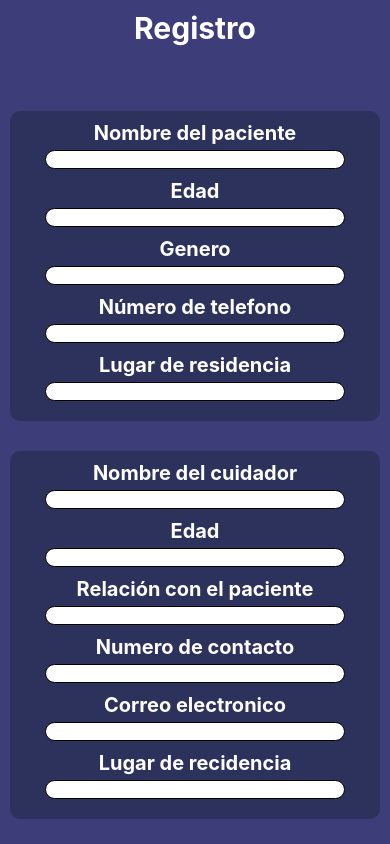
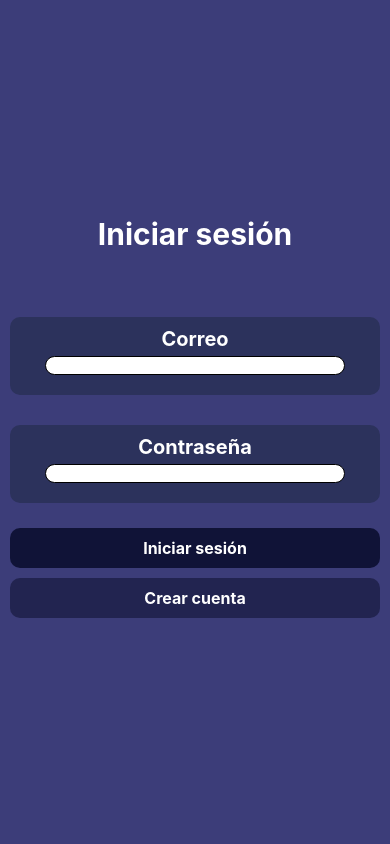
Before and after one commit to AldoJSM/pastillero, a React Native app: screen / in a window 390 px wide. Built offline with nearby package versions, Linux system fonts and the light colour scheme.

Commit message:
Login con auth funcionando

```diff
--- a/src/containers/auth/screens/LoginScreen.tsx
+++ b/src/containers/auth/screens/LoginScreen.tsx
@@ -1,23 +1,38 @@
-import { StyleSheet, Text, View } from 'react-native'
-import React from 'react'
+import { Alert, StyleSheet, Text, View } from 'react-native'
+import React, {useState} from 'react'
 import { useSafeAreaInsets } from 'react-native-safe-area-context'
-import { button, COLORS, inputText, primaryButton } from '@core'
+import { button, COLORS, inputText, loguearse, primaryButton } from '@core'
 
 export const LoginScreen = () => {
     const {top}=useSafeAreaInsets()
+    const [correo, setEmail] = useState("");
+    const [password, setPassword] = useState("");
+
+  const handleLogin = async () => {
+      const user = await loguearse({ correo, password});
+      if (user.success) {
+        Alert.alert("Éxito al loguearse",);
+      }else{
+        alert("Error");
+      }
+
+
+  };
+
+
   return (
     <View style={[styles.container, {paddingTop: top}]}>
       <Text style={styles.title}>Iniciar sesión</Text>
       <View style={styles.inputContainer}>
         <Text style={styles.texts}>Correo</Text>
-        {inputText()}
+        {inputText({value:correo, onChangeText:setEmail})}
       </View>
       <View style={styles.inputContainer}>
         <Text style={styles.texts}>Contraseña</Text>
-        {inputText()}
+        {inputText({value:password, onChangeText:setPassword})}
       </View>
 
-      {primaryButton({text:'Iniciar sesión', oneTouch:()=>{alert('Te has logueado correctamente')}})}
+      {primaryButton({text:'Iniciar sesión', oneTouch:handleLogin})}
       {button({text:'Crear cuenta', oneTouch:()=>{alert('a que te lleve a la pantalla de registro')}})}
 
     </View>
--- a/src/containers/auth/screens/RegisterScreen.tsx
+++ b/src/containers/auth/screens/RegisterScreen.tsx
@@ -10,7 +10,7 @@ const [paciente, setPaciente] = useState({
   nombreDelPaciente: '',
   edadDelPaciente: '',
   generoDelPaciente: '',
-  NumeroTelPaciente: '',
+  numeroTelPaciente: '',
   lugarDeResidenciaDelPaciente: '',
 });
 
@@ -19,7 +19,7 @@ const [cuidador, setCuidador] = useState({
   nombreDelCuidador: '',
   edadDelCuidador: '',
   relacionConElPaciente: '',
-  NumeroTelCuidador: '',
+  numeroTelCuidador: '',
   lugarDeResidenciaDelCuidador: '',
   correoElectronico: '',
   password: '',
@@ -34,6 +34,32 @@ const handleChangeCuidador = (key: keyof typeof cuidador, value: string) => {
 };
 
 const handleRegister = async () => {
+  for (const key in paciente) {
+    if (!paciente[key as keyof typeof paciente]) {
+      Alert.alert("Error", `El campo ${key} del paciente es obligatorio.`);
+      return;
+    }
+  }
+  for (const key in cuidador) {
+    if (!cuidador[key as keyof typeof cuidador]) {
+      Alert.alert("Error", `El campo ${key} del cuidador es obligatorio.`);
+      return;
+    }
+  }
+
+  //Validar formato de correo electrónico
+  const emailRegex = /^[^\s@]+@[^\s@]+\.[^\s@]+$/;
+  if (!emailRegex.test(cuidador.correoElectronico)) {
+    Alert.alert("Error", "Ingrese un correo válido.");
+    return;
+  }
+
+  //Validar que la contraseña tenga al menos 6 caracteres
+  if (cuidador.password.length < 6) {
+    Alert.alert("Error", "La contraseña debe tener al menos 6 caracteres.");
+    return;
+  }
+
   try {
     await registrarPaciente(paciente);
     await registrarUsuario(cuidador);
@@ -61,7 +87,7 @@ const handleRegister = async () => {
         <Text style={styles.texts}>Genero</Text>
         {inputText({value:paciente.generoDelPaciente, onChangeText:(text)=>handleChangePaciente('generoDelPaciente', text)})}
         <Text style={styles.texts}>Número de telefono</Text>
-        {inputText({value:paciente.NumeroTelPaciente, onChangeText:(text)=>handleChangePaciente('NumeroTelPaciente', text)})}
+        {inputText({value:paciente.numeroTelPaciente, onChangeText:(text)=>handleChangePaciente('numeroTelPaciente', text)})}
         <Text style={styles.texts}>Lugar de residencia</Text>
         {inputText({value:paciente.lugarDeResidenciaDelPaciente, onChangeText:(text)=>handleChangePaciente('lugarDeResidenciaDelPaciente', text)})}
 
@@ -74,13 +100,14 @@ const handleRegister = async () => {
         <Text style={styles.texts}>Relación con el paciente</Text>
         {inputText({value:cuidador.relacionConElPaciente, onChangeText:(text)=>handleChangeCuidador('relacionConElPaciente', text)})}
         <Text style={styles.texts}>Numero de contacto</Text>
-        {inputText({value:cuidador.NumeroTelCuidador, onChangeText:(text)=>handleChangeCuidador('NumeroTelCuidador', text)})}
-        <Text style={styles.texts}>Correo electronico</Text>
-        {inputText({value:cuidador.correoElectronico, onChangeText:(text)=>handleChangeCuidador('correoElectronico', text)})}
+        {inputText({value:cuidador.numeroTelCuidador, onChangeText:(text)=>handleChangeCuidador('numeroTelCuidador', text)})}
         <Text style={styles.texts}>Lugar de recidencia</Text>
         {inputText({value:cuidador.lugarDeResidenciaDelCuidador, onChangeText:(text)=>handleChangeCuidador('lugarDeResidenciaDelCuidador', text)})}
       </View>
+
       <View style={styles.inputContainer}>
+      <Text style={styles.texts}>Correo electronico</Text>
+      {inputText({value:cuidador.correoElectronico, onChangeText:(text)=>handleChangeCuidador('correoElectronico', text)})}
         <Text style={styles.texts}>Contraseña</Text>
         {inputText({value:cuidador.password, onChangeText:(text)=>handleChangeCuidador('password', text)})}
       </View>
--- a/src/core/navigation/index.tsx
+++ b/src/core/navigation/index.tsx
@@ -14,7 +14,7 @@ export function NavigationApp() {
     //funcion de stack para la autenticacion login|register
     function AuthStack() {
         return(
-            <Stack.Navigator initialRouteName='register'>
+            <Stack.Navigator initialRouteName='login'>
                 <Stack.Screen
                     name='login'
                     component={LoginScreen}
--- a/src/core/services/firebase.ts
+++ b/src/core/services/firebase.ts
@@ -1,5 +1,6 @@
 import { initializeApp } from "firebase/app";
 import { getDatabase, ref, push, get, child, onValue } from "firebase/database";
+import {createUserWithEmailAndPassword, getAuth, signInWithEmailAndPassword } from "firebase/auth"
 // TODO: Add SDKs for Firebase products that you want to use
 // https://firebase.google.com/docs/web/setup#available-libraries
 
@@ -19,12 +20,14 @@ const firebaseConfig = {
 // Initialize Firebase
 const app = initializeApp(firebaseConfig);
 const db = getDatabase(app);
+const auth =getAuth(app);
 
+//interfaces para obtener los datos de las vistas
 interface DatosDelPaciente {
     nombreDelPaciente: string;
     edadDelPaciente: string;
     generoDelPaciente: string;
-    NumeroTelPaciente: string;
+    numeroTelPaciente: string;
     lugarDeResidenciaDelPaciente: string;
 };
 
@@ -32,34 +35,55 @@ interface Usuario {
     nombreDelCuidador: string;
     edadDelCuidador: string;
     relacionConElPaciente: string;
-    NumeroTelCuidador: string;
+    numeroTelCuidador: string;
     lugarDeResidenciaDelCuidador: string;
     correoElectronico: string;
     password: string;
 };
 
+interface Login{
+  correo:string,
+  password:string
+}
 //funciones para usar
-const registrarPaciente = ( {nombreDelPaciente,edadDelPaciente,generoDelPaciente,NumeroTelPaciente,lugarDeResidenciaDelPaciente}:DatosDelPaciente ) => {
+const registrarPaciente = ( {nombreDelPaciente,edadDelPaciente,generoDelPaciente,numeroTelPaciente,lugarDeResidenciaDelPaciente}:DatosDelPaciente ) => {
     push(ref(db, 'pacientes/'), {
         nombreDelPaciente,
         edadDelPaciente,
         generoDelPaciente,
-        NumeroTelPaciente,
+        numeroTelPaciente,
         lugarDeResidenciaDelPaciente,
         })
       .catch((error) => console.error("Error al guardar datos:", error));
 };
 
-const registrarUsuario = ( {nombreDelCuidador,edadDelCuidador,relacionConElPaciente,NumeroTelCuidador,lugarDeResidenciaDelCuidador,correoElectronico,password}:Usuario ) => {
-    push(ref(db, 'usuarios/'), {
-        nombreDelCuidador,
-        edadDelCuidador,
-        relacionConElPaciente,
-        NumeroTelCuidador,
-        lugarDeResidenciaDelCuidador,
-        correoElectronico,
-        password,
-        })
-      .catch((error) => console.error("Error al guardar datos:", error));
+const registrarUsuario = async ( {nombreDelCuidador,edadDelCuidador,relacionConElPaciente,numeroTelCuidador,lugarDeResidenciaDelCuidador,correoElectronico,password}:Usuario ) => {
+  try {
+    const userCredential = await createUserWithEmailAndPassword(auth, correoElectronico, password);
+
+    const userId = userCredential.user.uid;
+    await push(ref(db, 'usuarios/'), {
+      userId,
+      nombreDelCuidador,
+      edadDelCuidador,
+      relacionConElPaciente,
+      numeroTelCuidador,
+      lugarDeResidenciaDelCuidador,
+      })
+  } catch (error) {
+    console.error("Error al registrar usuario:", error);
+  }
 }
- export {registrarPaciente, registrarUsuario};
+
+const loguearse=async({correo,password}:Login)=>{
+  try {
+    const userCredential= await signInWithEmailAndPassword(auth, correo, password);
+    return {success: true, user: userCredential.user}
+  } catch (error) {
+    console.log("No logueado", error)
+    return {success: false, error: error}
+  }
+}
+
+//exportamos las funciones
+ export {registrarPaciente, registrarUsuario, loguearse};
```
